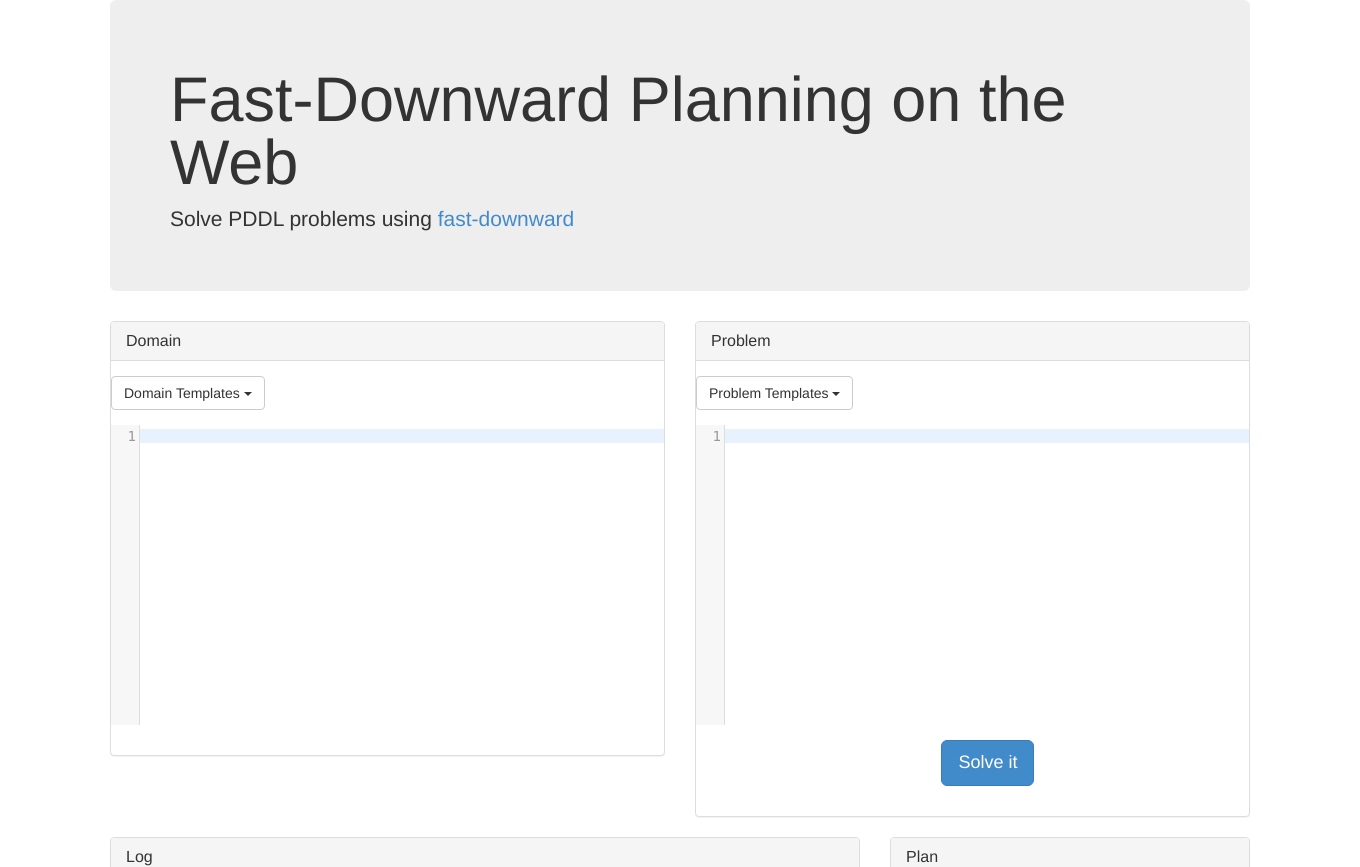
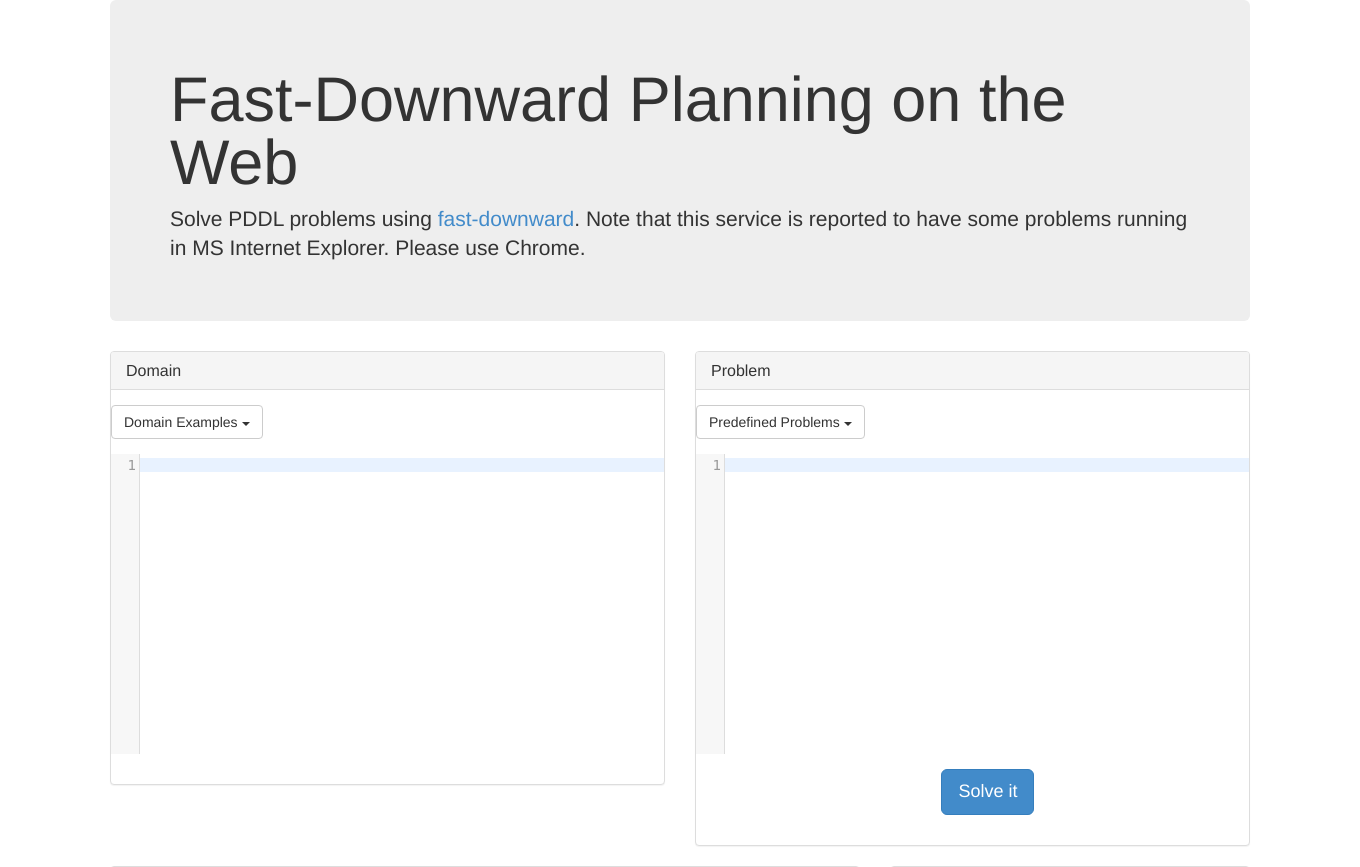
Before and after one commit to LCAS/fast_downward_server, a Flask app: page /fast-downward/ in a window 1360 px wide; the page is wider, and only the part inside the window is pictured. Shown: the top 867 px of that part. Run offline with Flask 2, Linux system fonts and the light colour scheme.

Commit message:
some more info

```diff
--- a/fd_webserver/templates/index.html
+++ b/fd_webserver/templates/index.html
@@ -50,7 +50,7 @@
 					Fast-Downward Planning on the Web
 				</h1>
 				<p>
-					Solve PDDL problems using <a href="http://www.fast-downward.org/">fast-downward</a>
+					Solve PDDL problems using <a href="http://www.fast-downward.org/">fast-downward</a>. Note that this service is reported to have some problems running in MS Internet Explorer. Please use Chrome.
 				</p>
 			</div>
 		</div>
@@ -66,7 +66,7 @@
 					<div class="form-group">
 						<div class="dropdown">
 						  <button class="btn btn-default dropdown-toggle" type="button" id="dropDownDomain" data-toggle="dropdown" aria-expanded="true">
-						    Domain Templates
+						    Domain Examples
 						    <span class="caret"></span>
 						  </button>
 						  <ul id="ddm-domain" class="dropdown-menu" role="menu" aria-labelledby="dropDownDomain">
@@ -110,7 +110,7 @@
 					<div class="form-group">
 						<div class="dropdown">
 						  <button class="btn btn-default dropdown-toggle" type="button" id="dropDownDomain" data-toggle="dropdown" aria-expanded="true">
-						    Problem Templates
+						    Predefined Problems
 						    <span class="caret"></span>
 						  </button>
 						  <ul id="ddm-problem" class="dropdown-menu" role="menu" aria-labelledby="dropDownProblem">
```
